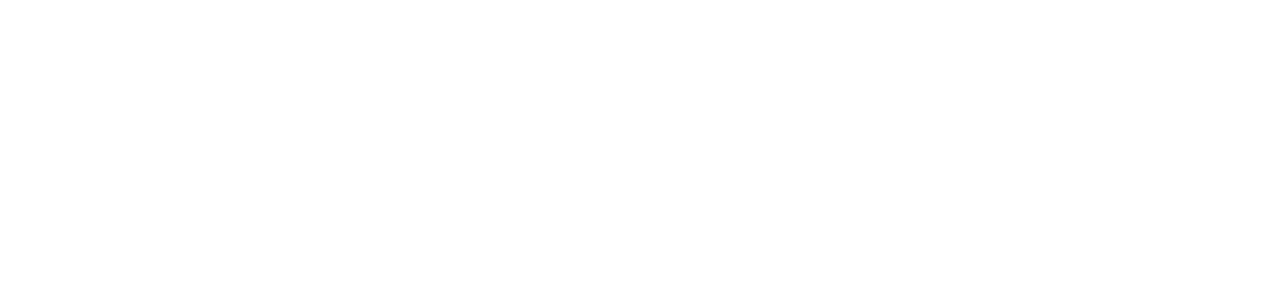
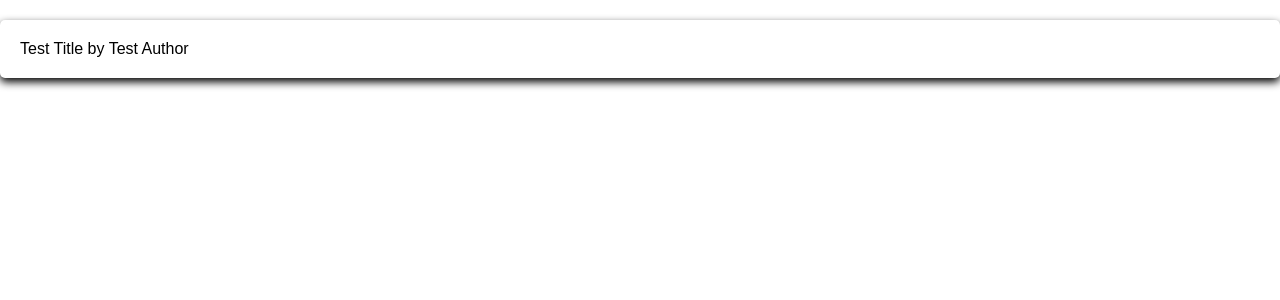
Before and after one commit to RobotDisco/react-redux-example-app, a React (Create React App) app: page / in a window 1280 px wide. Shown: the top 300 px of the page. Built offline with nearby package versions, Linux system fonts and the light colour scheme.

Commit message:
Really basic Posts list and Post view component

```diff
--- /dev/null
+++ b/src/components/Post.css
@@ -0,0 +1,13 @@
+.card {
+	box-shadow: 0 4px 8px 0 rgba(0, 0, 0.2);
+	transition: 0.3s;
+	border-radius: 5px; /* 5px rounded corners */
+	padding: 20px;
+	margin-top: 20px;
+	margin-bottom: 20px;
+}
+
+/* Add rounded corners to the top left and the top right corner of the image */
+img {
+	border-radius: 5px 5px 0 0;
+}
--- /dev/null
+++ b/src/components/Post.js
@@ -0,0 +1,16 @@
+import PropTypes from 'prop-types';
+import React from 'react';
+import "./Post.css";
+
+const Post = ({ title, author }) => (
+    <div className='card'>
+      {title} by {author}
+    </div>
+);
+
+Post.propTypes = {
+    title: PropTypes.string.isRequired,
+    author: PropTypes.string.isRequired
+};
+
+export default Post;
--- a/src/components/Posts.js
+++ b/src/components/Posts.js
@@ -1,3 +1,12 @@
 import React from "react";
+import Post from './Post';
 
-export const Posts = () => <div />;
+// export const Posts = () => <div />;
+export class Posts extends React.Component {
+
+  render () {
+    return (
+      <Post title="Test Title" author="Test Author" />
+    );
+  }
+}
```
